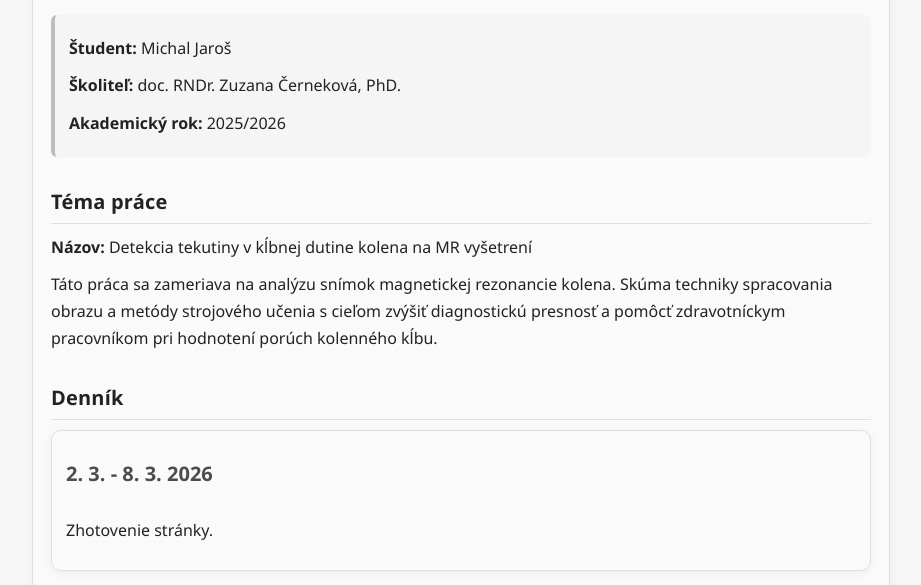
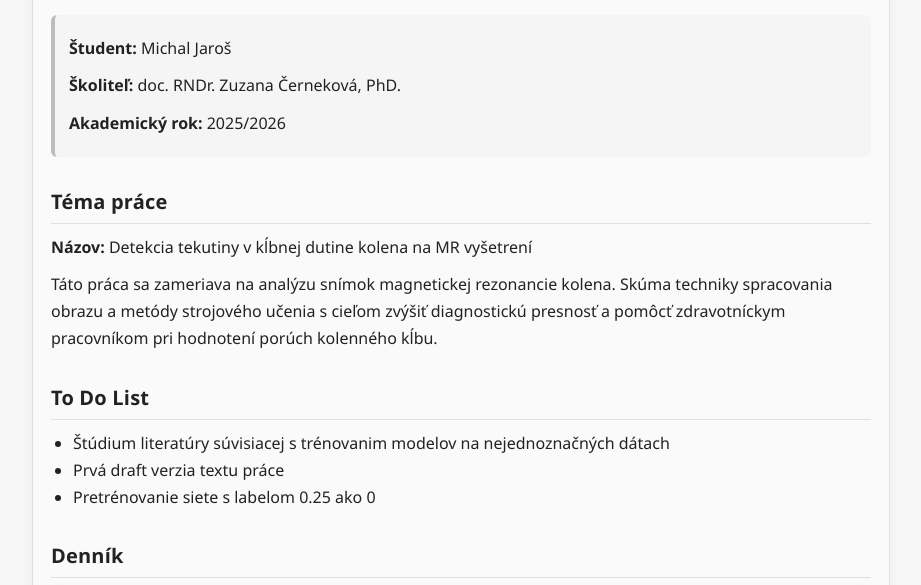
Before and after one commit to cephems1/bakalarka_dennik, a plain HTML site: page index.html in a window 1280 px wide. Shown: the part 164-749 px from the top of the page, without its empty margins (179-1100 px from the left). Drawn offline with Linux system fonts and the light colour scheme.

Commit message:
Added to do list

```diff
--- a/index.html
+++ b/index.html
@@ -100,6 +100,13 @@
       Táto práca sa zameriava na analýzu snímok magnetickej rezonancie kolena. Skúma techniky spracovania obrazu a metódy strojového učenia s cieľom zvýšiť diagnostickú presnosť a pomôcť zdravotníckym pracovníkom pri hodnotení porúch kolenného kĺbu.
     </p>
 
+    <h2>To Do List</h2>
+    <ul>
+      <li>Štúdium literatúry súvisiacej s trénovanim modelov na nejednoznačných dátach</li>
+      <li>Prvá draft verzia textu práce</li>
+      <li>Pretrénovanie siete s labelom 0.25 ako 0</li>
+    </ul>
+
     <h2>Denník</h2>
 
     <div class="entry">
```
